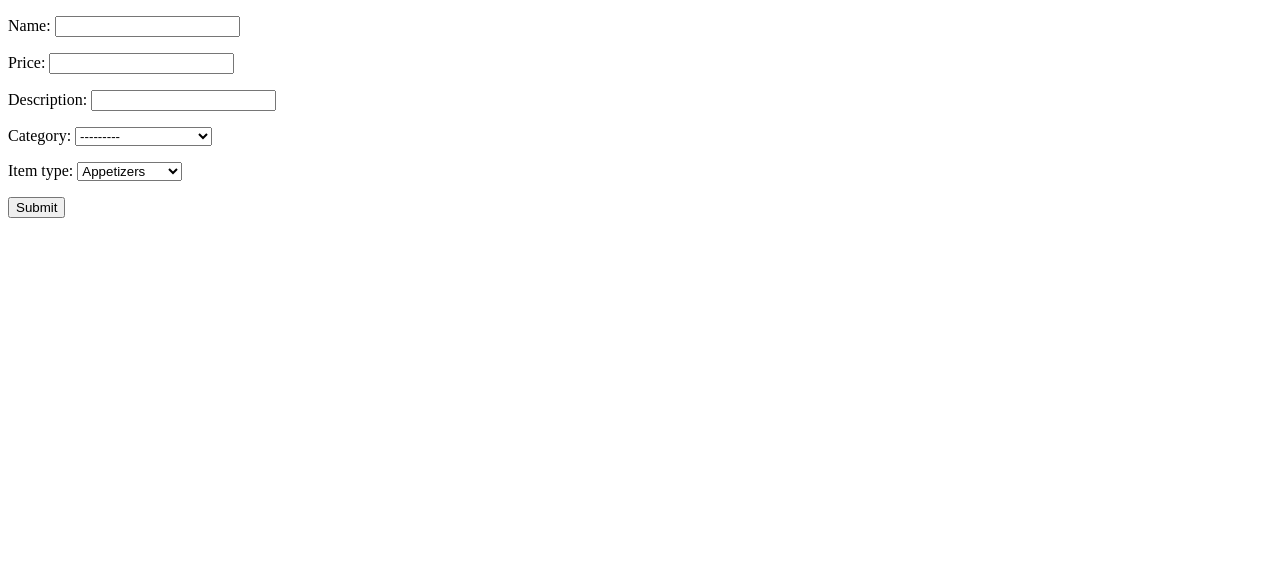
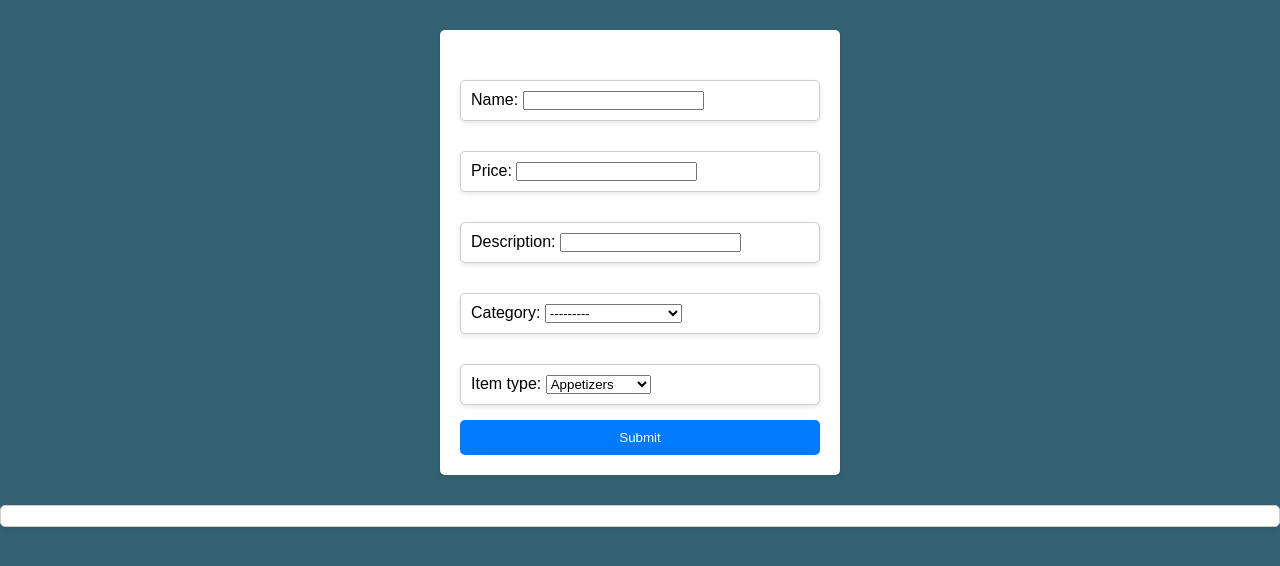
Before and after one commit to Decodedmind/Capstone, a Django app: page /test/ in a window 1280 px wide. Shown: the top 566 px of the page. Run offline with Django 4.2, Linux system fonts and the light colour scheme.

Commit message:
test page

```diff
--- a/capstone/mcewens/templates/dinner.html
+++ b/capstone/mcewens/templates/dinner.html
@@ -29,7 +29,7 @@
       <hr />
     </div>
   </div>
-  {% comment %} <div class="container">
+  <div class="container">
     <div class="row">
       <div class="col-xs-12 col-sm-6">
         <div class="menu-section">
@@ -69,7 +69,7 @@
         </div>
       </div>
     </div>
-  </div> {% endcomment %}
+  </div>
   {% comment %} <<<<<<< HEAD {% comment %} {% for item in items %}
   <h2>
     {{item.subcat}} {{/h2}}
@@ -81,7 +81,7 @@
     <div class="container">
       <div class="row">
         <div class="col-xs-12 col-sm-6">
-          <h2 class="menu-section-title">Type: {{ type }}</h2>
+          <h2 class="menu-section-title">{{ type }}</h2>
           <hr />
 
           {% for item in items %} {% if item.item_type == type %}
--- a/capstone/mcewens/templates/test.html
+++ b/capstone/mcewens/templates/test.html
@@ -1,18 +1,78 @@
 <!DOCTYPE html>
 <html lang="en">
-
   <head>
     <meta charset="UTF-8" />
     <meta name="viewport" content="width=device-width, initial-scale=1.0" />
     <title>Testing</title>
+    <style>
+      /* CSS Reset */
+      * {
+        margin: 0;
+        padding: 0;
+        box-sizing: border-box;
+      }
+
+      /* Basic Styles for the Form */
+      body {
+        font-family: Arial, sans-serif;
+        background-color: #336273;
+      }
+
+      form {
+        max-width: 400px;
+        margin: 30px auto;
+        padding: 20px;
+        background-color: #fff;
+        border-radius: 5px;
+        box-shadow: 0 2px 5px rgba(0, 0, 0, 0.1);
+      }
+
+      input[type="submit"] {
+        display: block;
+        width: 100%;
+        margin-top: 15px;
+        padding: 10px;
+        background-color: #007bff;
+        color: #fff;
+        border: none;
+        border-radius: 5px;
+        cursor: pointer;
+      }
+
+      /* Styles for the Data Display Section */
+      p {
+        margin-top: 30px;
+        padding: 10px;
+        background-color: #fff;
+        border: 1px solid #ccc;
+        border-radius: 5px;
+        box-shadow: 0 2px 5px rgba(0, 0, 0, 0.1);
+      }
+
+      p > br {
+        display: none;
+      }
+
+      /* Styling for the Error Message */
+      p.error {
+        color: #e74c3c;
+        font-weight: bold;
+      }
+
+      /* Additional Styling for Specific Elements */
+      h2.menu-section-title {
+        color: #007bff;
+      }
+
+      p > span {
+        color: #007bff;
+      }
+    </style>
   </head>
 
   <body>
-
     <form action="" method="post">
-        {% csrf_token %}
-        {{form.as_p }}
-        {% if form %}
+      {% csrf_token %} {{form.as_p }} {% if form %}
       <input type="submit" value="Submit" />
       {% endif %}
     </form>
@@ -23,16 +83,12 @@
       Price: {{ price }} <br />
       Description: {{ description }} <br />
       Category: {{ category }}<br />
-        {%if current is 1 %}
-        Current: Yes!<br />
-        {% else %}
-        Current: No!<br />
-        {% endif %}
-        Type: {{ item_type }}<br />
+      {%if current is 1 %} Current: Yes!<br />
+      {% else %} Current: No!<br />
+      {% endif %} Type: {{ item_type }}<br />
     </p>
     {% else %}
-    <p>{{error}}</p>
+    <p class="error">{{ error }}</p>
     {% endif %}
   </body>
-
 </html>
```
Also changed, not shown: capstone/db.sqlite3. Lines whose indentation alone changed are shown as unchanged.
